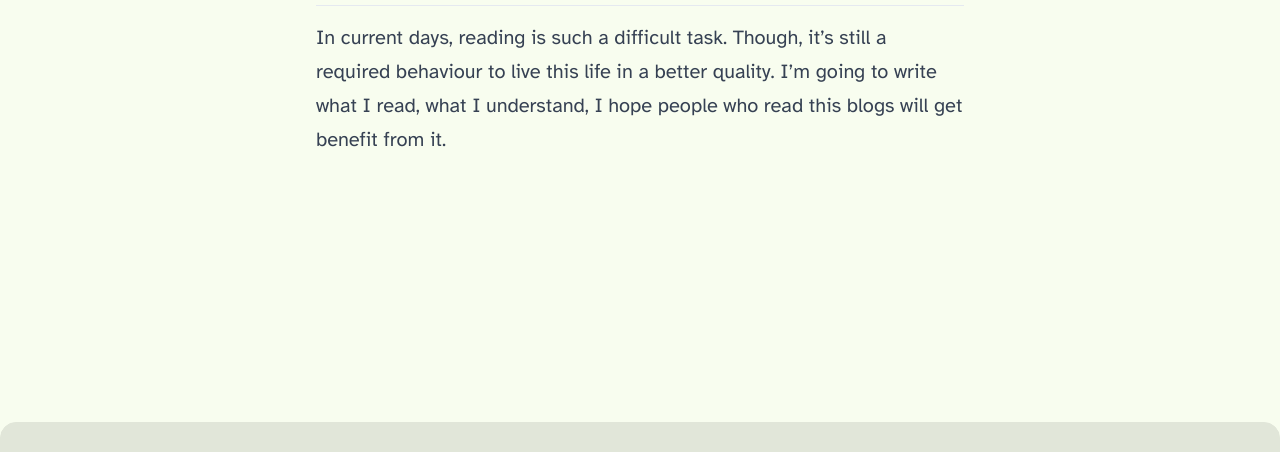
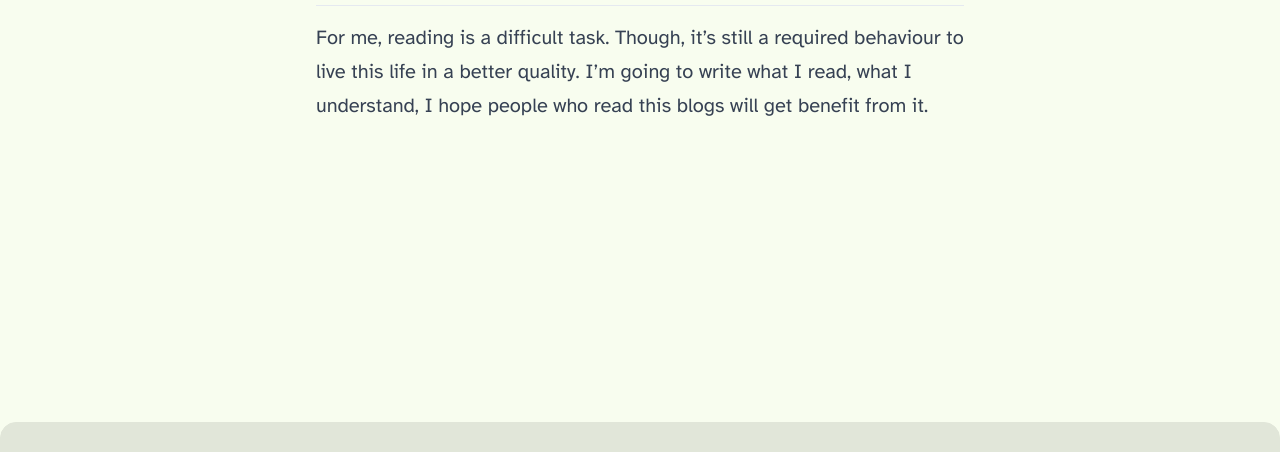
Before and after one commit to Lzadhito/lzadhito.github.io, an Astro site: page /blog/summarizing-books in a window 1280 px wide. Shown: the part 256-708 px from the top of the page. Built offline with nearby package versions, Linux system fonts and the light colour scheme; Astro itself is replaced by a stand-in of ours.

Commit message:
gimmick to retrigger action

```diff
--- a/src/content/blog/summarizing-books.md
+++ b/src/content/blog/summarizing-books.md
@@ -4,4 +4,4 @@ description: 'sets to the journey of summarizing readings to help people'
 pubDate: 'Nov 04 2025'
 ---
 
-In current days, reading is such a difficult task. Though, it's still a required behaviour to live this life in a better quality. I'm going to write what I read, what I understand, I hope people who read this blogs will get benefit from it.
+For me, reading is a difficult task. Though, it's still a required behaviour to live this life in a better quality. I'm going to write what I read, what I understand, I hope people who read this blogs will get benefit from it.
```
